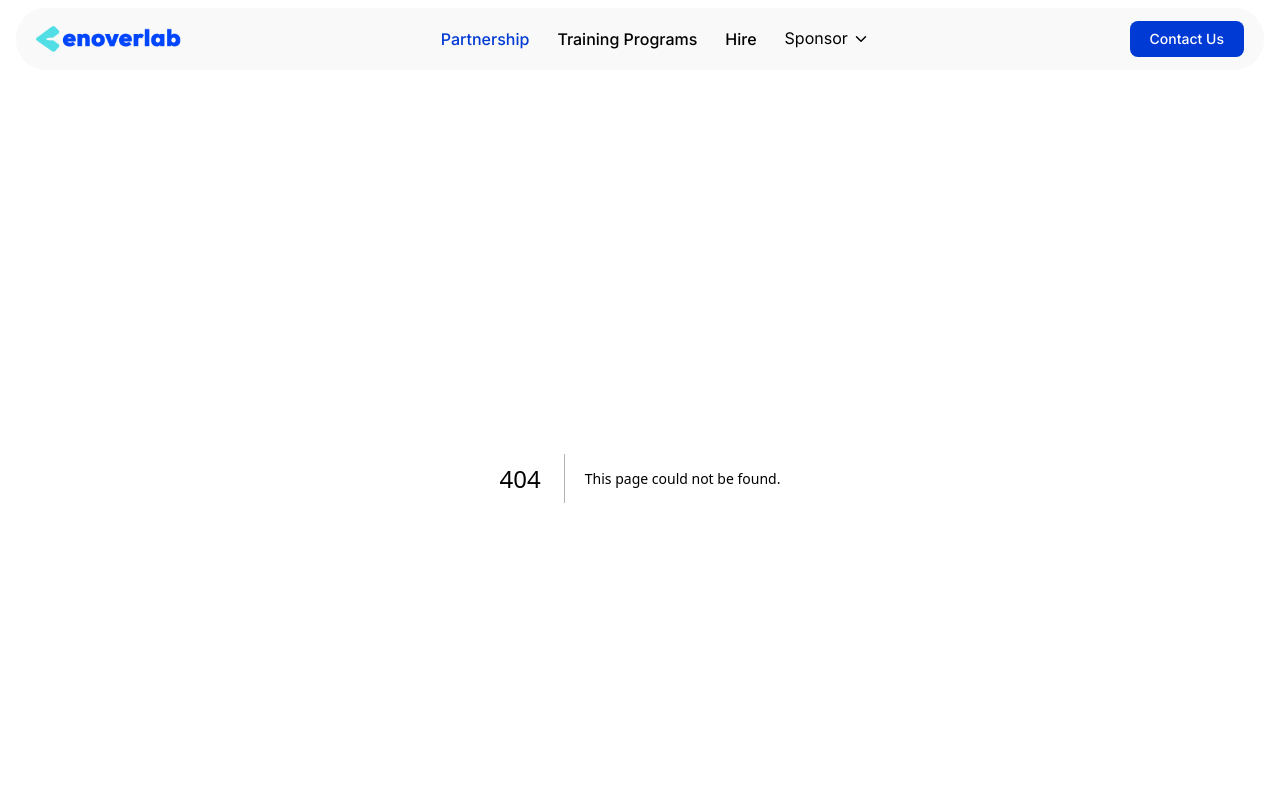
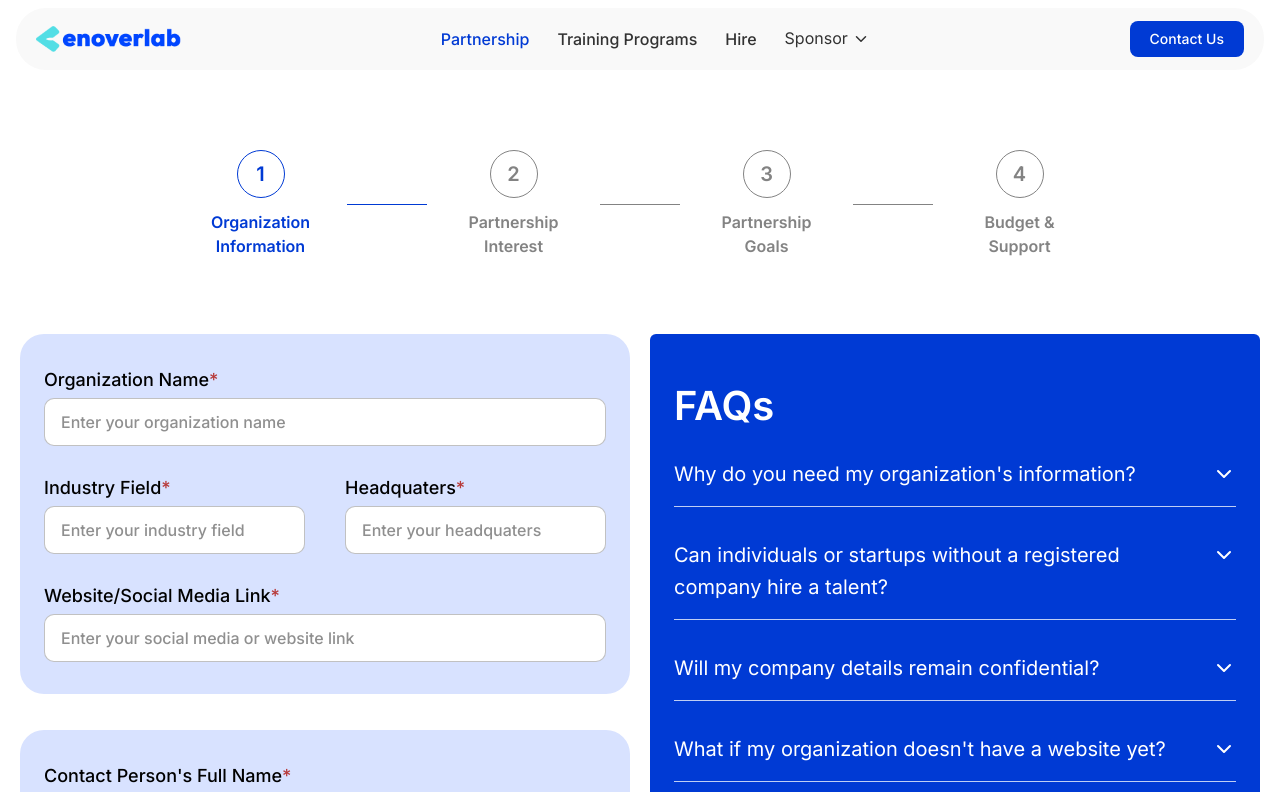
Before and after one commit to Fearless09/enoverlab_new, a Next.js app: page /partnership/hire in a window 1280 px wide. Before the commit this address had no page. Shown: the top 792 px of the page. Built offline with nearby package versions, Linux system fonts and the light colour scheme.

Commit message:
Partnership page

```diff
--- a/src/app/partnership/components/PartnershipProposal.tsx
+++ b/src/app/partnership/components/PartnershipProposal.tsx
@@ -37,14 +37,14 @@ const PartnershipProposal = () => {
           <Image
             fill
             sizes="100%"
-            src="/Partnership/A4.png"
+            src="/partnership/A4.png"
             alt="Iphone14"
             className="top-10! left-1/2! w-[89%]! -translate-x-1/2 object-contain object-center"
           />
           <Image
             fill
             sizes="100%"
-            src="/Partnership/Iphone.png"
+            src="/partnership/Iphone.png"
             alt="Iphone14"
           />
         </main>
--- a/src/app/partnership/partnership-hire/page.tsx
+++ b/src/app/partnership/hire/page.tsx
@@ -35,7 +35,7 @@ const page = () => {
           />
 
           <section className="mt-19 flex justify-between gap-5">
-            <main className="w-full max-w-[720px]">
+            <main className="w-full max-w-[720px] flex-1">
               {step === 1 && <Step1 dispatcher={stepDispater} />}
               {step === 2 && <Step2 dispatcher={stepDispater} />}
               {step === 3 && <Step3 dispatcher={stepDispater} />}
```
Also changed, not shown: src/app/partnership/hire/components/Step1.tsx (renamed from src/app/partnership/partnership-hire/components/Step1.tsx), src/app/partnership/hire/components/Step2.tsx (renamed from src/app/partnership/partnership-hire/components/Step2.tsx), src/app/partnership/hire/components/Step3.tsx (renamed from src/app/partnership/partnership-hire/components/Step3.tsx), src/app/partnership/hire/components/Step4.tsx (renamed from src/app/partnership/partnership-hire/components/Step4.tsx).
